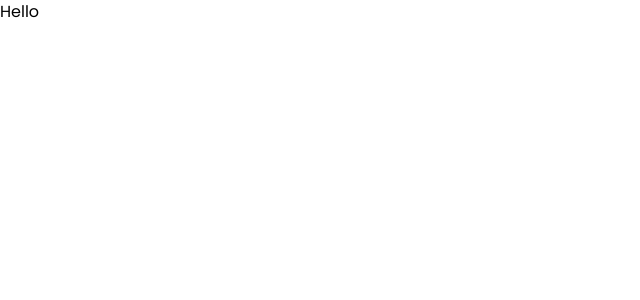
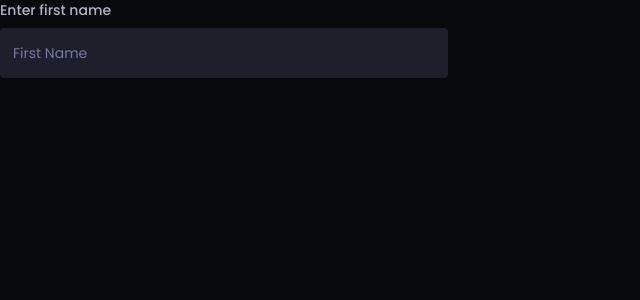
Before and after one commit to qonect-group/bundaset, a Next.js app in the folder site/: page / in a window 1280 px wide. Shown: the top 300 px of the page, without its empty margins (0-640 px from the left). Built offline with nearby package versions, Linux system fonts and the light colour scheme.

Commit message:
feat:input created

```diff
--- a/site/app/page.tsx
+++ b/site/app/page.tsx
@@ -1,5 +1,18 @@
-import React from "react";
+"use client";
+
+import Input from "@components/ui/Input";
+import React, { useState } from "react";
 
 export default function Page() {
-  return <div>Hello</div>;
+  const [value, setvalue] = useState("");
+  return (
+    <div>
+      <Input
+        placeholder="First name"
+        onChange={setvalue}
+        label="Enter first name"
+        value={value}
+      />
+    </div>
+  );
 }
--- /dev/null
+++ b/site/components/ui/Input.tsx
@@ -0,0 +1,72 @@
+import React, { useState } from "react";
+import { Eye, EyeOff } from "react-feather";
+interface Props {
+  label?: string;
+  error?: string;
+  disabled?: boolean;
+  value: string;
+  placeholder: string;
+  type?: string;
+  onChange: any;
+}
+export default function Input({
+  label,
+  error,
+  disabled,
+  value,
+  placeholder,
+  type,
+  onChange,
+  ...other
+}: Props) {
+  const [showPassword, setshowPassword] = useState(false);
+  return (
+    <div>
+      {label && (
+        <label className="block mb-2 text-sm font-medium text-gray-200">
+          {label}
+        </label>
+      )}
+      <div
+        className={
+          `${
+            error ? "border-red-500" : "border-gray-800"
+          } relative w-full max-w-md ${
+            disabled ? "opacity-70 pointer-events-none" : ""
+          }` +
+          " flex justify-between focus:border-primary cursor-pointer py-[2px] border items-center focus:border bg-gray-800 px-3 rounded-[4px]"
+        }
+      >
+        <input
+          value={value}
+          onChange={(e) => {
+            onChange(e.target.value);
+          }}
+          className={`w-full ${
+            error ? "text-red-600 placeholder:text-red-500" : "text-gray-200"
+          } bg-transparent py-3 placeholder:capitalize outline-none text-sm `}
+          type={
+            type === "password" ? (showPassword ? "text" : "password") : "text"
+          }
+          placeholder={placeholder}
+          {...other}
+        />
+        {type === "password" && (
+          <a
+            onClick={() => {
+              setshowPassword(!showPassword);
+            }}
+            className="cursor-pointer"
+          >
+            {showPassword ? (
+              <Eye className="text-gray-400" size={20} />
+            ) : (
+              <EyeOff className="text-gray-400" size={20} />
+            )}
+          </a>
+        )}
+      </div>
+      {error ? <p className="text-sm text-red-600 mt-1">{error}</p> : null}
+    </div>
+  );
+}
--- a/site/styles/globals.css
+++ b/site/styles/globals.css
@@ -4,3 +4,7 @@
 @tailwind components;
 @tailwind utilities;
 /* HNPRO */
+
+body {
+  @apply bg-gray-900;
+}
```
